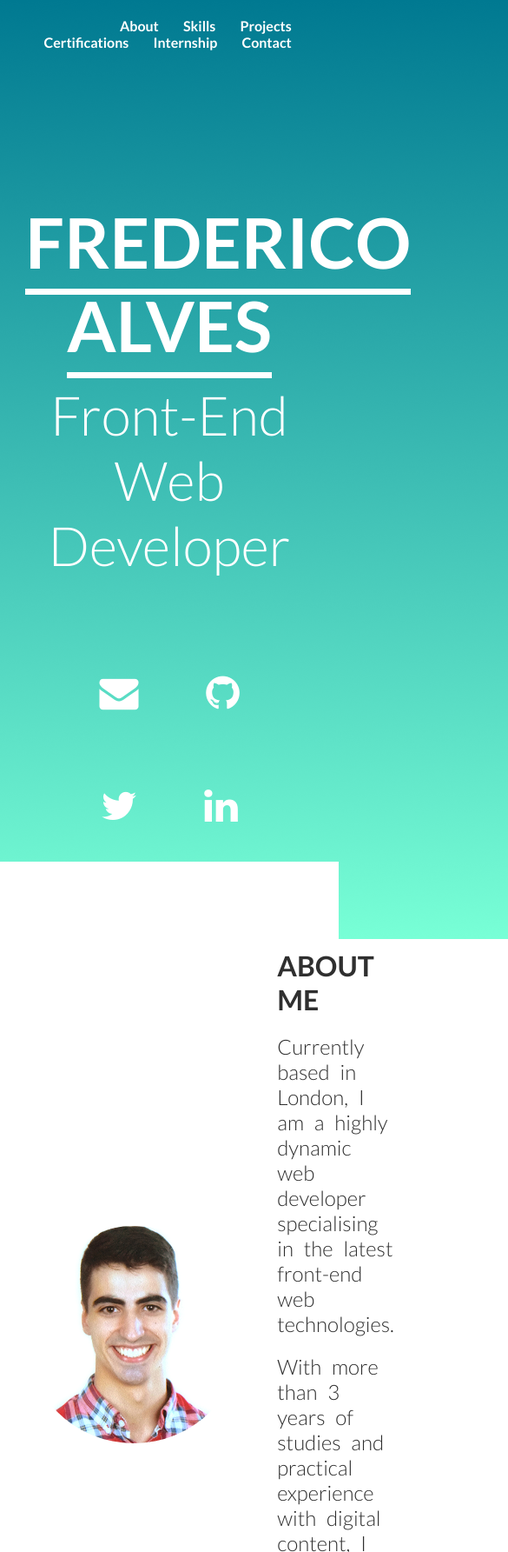
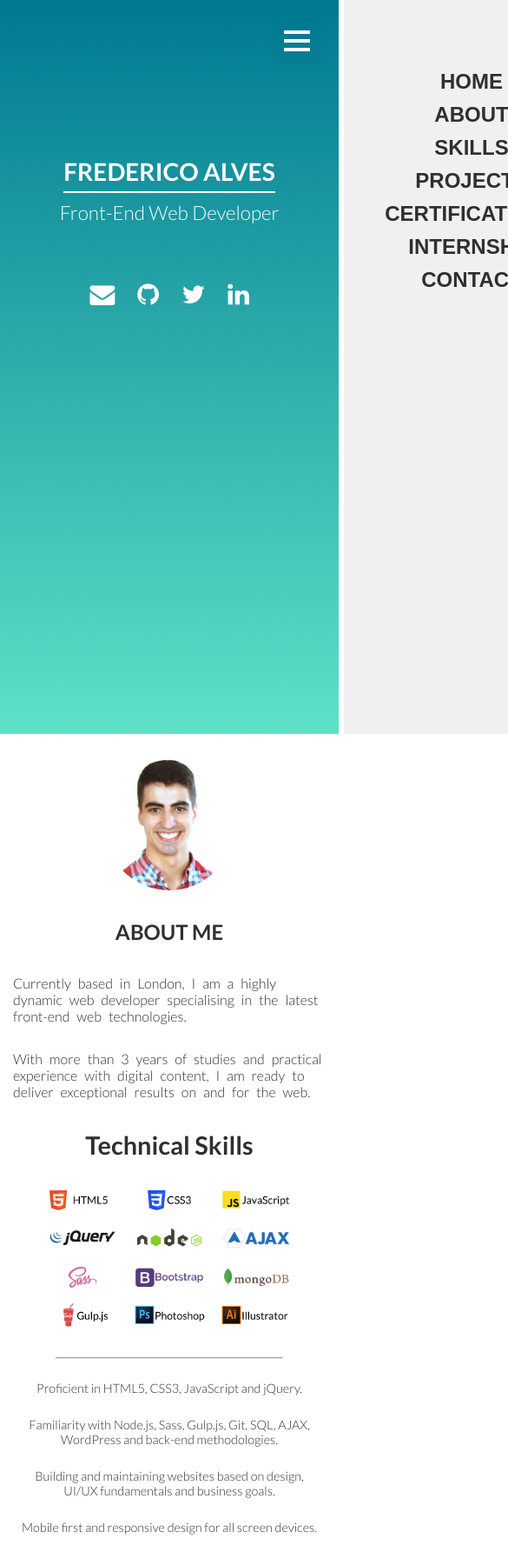
Before and after one commit to frederico-alves/home, a plain HTML site: page index.html in a window 390 px wide. Shown: the top 1785 px of the page at 87% size, 585 px wide, since content can reach past the window. Drawn offline with nearby package versions, Linux system fonts and the light colour scheme.

Commit message:
Mobile Responsive

```diff
--- a/css/style.css
+++ b/css/style.css
@@ -25,24 +25,113 @@ body {
   margin: auto;
   width: 70%; }
 
-nav {
+.itemZOOM * {
+  transition: all 0.15s ease-in-out; }
+
+.itemZOOM {
+  transform: translate(0%, 0%) scale(0.9);
+  transition: transform 300ms 0ms cubic-bezier(0.6, -0.28, 0.735, 0.045); }
+
+.itemZOOM:hover {
+  transform: translate(0%, 0%) scale(1.3);
+  transition: transform 300ms 100ms cubic-bezier(0.175, 0.885, 0.32, 1.275); }
+
+.nav {
+  z-index: 1000000000; }
+
+.btn {
+  width: 35px;
+  height: 35px;
+  padding: 10px;
+  background-color: #017a91;
+  background-image: url("../img/tests/gradient.jpg");
   position: fixed;
-  z-index: 100000;
-  background-image: url("../img/tests/gradient.jpg");
-  width: 100%;
-  padding-top: 20px;
-  padding-bottom: 20px;
-  text-align: right;
-  color: white; }
-  nav li {
-    display: inline-block;
-    margin-right: 25px; }
-    nav li a {
-      text-decoration: none;
-      color: white;
-      font-weight: 700; }
-    nav li a:hover {
-      text-decoration: underline; }
+  right: 20px;
+  top: 20px;
+  cursor: pointer;
+  transition: all 0.5s; }
+
+.btn span {
+  width: 30px;
+  height: 4px;
+  background: #fff;
+  position: absolute;
+  top: 45%;
+  left: 22%;
+  transition: all 0.5s; }
+
+.btn span:before {
+  content: "";
+  position: absolute;
+  background: #fff;
+  width: 30px;
+  height: 4px;
+  top: -10px;
+  left: 0px;
+  transition: all 0.5s; }
+
+.btn span:after {
+  content: "";
+  position: absolute;
+  background: #fff;
+  width: 30px;
+  height: 4px;
+  top: 10px;
+  left: 0px;
+  transition: all 0.5s; }
+
+.nav {
+  width: 294px;
+  height: 100vh;
+  background-color: #f0f0f0;
+  position: fixed;
+  right: -300px;
+  top: 0;
+  transition: all 0.5s;
+  user-select: none; }
+
+.nav ul {
+  list-style: none;
+  padding: 75px 0px; }
+
+.nav ul li {
+  color: #fff;
+  font-size: 24px;
+  text-transform: uppercase;
+  font-family: arial;
+  font-weight: bold;
+  padding: 5px 0;
+  cursor: pointer;
+  text-align: center; }
+
+.nav ul li:hover {
+  background: #77fed5; }
+
+.nav a {
+  text-decoration: none;
+  color: #2f2f2f; }
+
+.active {
+  right: 0;
+  transition: all 0.5s; }
+
+.btn-slide {
+  transform: translateX(-220px);
+  transition: all 0.5s; }
+
+.btn.btn-slide span {
+  background: transparent;
+  transition: all 0.5s; }
+
+.btn.btn-slide span:before {
+  transform: rotate(45deg);
+  top: 0;
+  transition: all 0.5s; }
+
+.btn.btn-slide span:after {
+  transform: rotate(-45deg);
+  top: 0;
+  transition: all 0.5s; }
 
 .a1 {
   min-height: 100vh;
@@ -327,13 +416,15 @@ nav {
   display: block;
   color: #2f2f2f;
   font-size: 1.5em;
-  min-height: 370px;
+  min-height: 300px;
   background-color: white; }
   .g7 h1 {
     padding-top: 40px;
     padding-bottom: 0px;
-    margin-bottom: 0;
+    margin-bottom: 30px;
     text-align: center; }
+  .g7 ul {
+    text-align: left; }
   .g7 .flex-container {
     display: flex;
     flex-wrap: wrap;
@@ -344,8 +435,7 @@ nav {
     margin: 0 auto;
     padding: 0; }
   .g7 .flex-item {
-    padding: 15px 15px;
-    margin-right: 10px; }
+    padding: 10px; }
   .g7 a {
     color: #2f2f2f;
     text-decoration: none;
@@ -372,13 +462,94 @@ footer {
   footer a {
     color: white; }
 
-.itemZOOM * {
-  transition: all 0.15s ease-in-out; }
-
-.itemZOOM {
-  transform: translate(0%, 0%) scale(0.9);
-  transition: transform 300ms 0ms cubic-bezier(0.6, -0.28, 0.735, 0.045); }
-
-.itemZOOM:hover {
-  transform: translate(0%, 0%) scale(1.3);
-  transition: transform 300ms 100ms cubic-bezier(0.175, 0.885, 0.32, 1.275); }
+@media screen and (max-width: 819px) {
+  .container, .xsm-container {
+    width: 100%; }
+  #home h1 {
+    font-size: 0.7em;
+    padding-top: 180px; }
+    #home h1 span {
+      border-bottom: 2px solid white; }
+  #home h2 {
+    font-size: 1.4em; }
+  #home ul {
+    margin-top: 0; }
+    #home ul li {
+      padding: 10px;
+      font-size: 2em; }
+  #about .flex-container {
+    flex-direction: column;
+    padding-top: 30px;
+    padding-bottom: 20px; }
+  #about img {
+    max-width: 150px;
+    margin-right: 0;
+    margin-bottom: 30px; }
+  #about h1 {
+    text-align: center;
+    font-size: 1.5em; }
+  #about p {
+    margin: 0;
+    padding: 15px;
+    font-size: 1em; }
+  #skills {
+    display: block;
+    min-height: 500px; }
+    #skills h1 {
+      font-size: 1.2em; }
+    #skills .flex-container .item {
+      padding: 5px; }
+    #skills .flex-container img {
+      max-width: 90px; }
+    #skills li {
+      font-size: 0.9em;
+      margin-bottom: 25px;
+      margin-left: 20px;
+      margin-right: 20px; }
+    #skills hr {
+      max-width: 260px; }
+  #project h1 {
+    margin: 0 5px;
+    font-size: 2.3em; }
+  #certifications h1 {
+    font-size: 2em; }
+  #internship {
+    display: block;
+    min-height: 500px; }
+    #internship hr,
+    #internship section {
+      display: none; }
+    #internship h1 {
+      padding-top: 15px;
+      margin-left: 15px;
+      margin-bottom: 25px;
+      font-size: 1.9em; }
+    #internship h3 {
+      font-size: 1em;
+      margin-left: 15px; }
+    #internship h6 {
+      margin-left: 15px; }
+    #internship p {
+      margin: 0 15px;
+      font-size: 1em; }
+  #contact {
+    min-height: 300px;
+    display: block; }
+    #contact h1 {
+      padding-top: 20px;
+      font-size: 2em; }
+    #contact .flex-container {
+      display: inline-block; }
+    #contact .flex-item {
+      padding: 0;
+      margin: 0; }
+    #contact ul {
+      font-size: 0.6em;
+      margin: 0;
+      padding: 0; }
+  footer {
+    text-align: left;
+    min-height: 40px;
+    padding-left: 30px; }
+    footer #right {
+      float: left; } }
--- a/index.html
+++ b/index.html
@@ -13,7 +13,9 @@
     <header>
         <nav>
             <div class="container">
+                <div class="nav">
                     <ul>
+                        <li><a href="#home">Home</a></li>
                         <li><a href="#about">About</a></li>
                         <li><a href="#skills">Skills</a></li>
                         <li><a href="#project">Projects</a></li>
@@ -21,11 +23,13 @@
                         <li><a href="#internship">Internship</a></li>
                         <li><a href="#contact">Contact</a></li>
                     </ul>
+                    <div class="btn">
+                        <span></span>
+                    </div>
+                </div>
             </div>
         </nav>
-        <div id="home">
 
-        </div>
     </header>
 
     <div id="home" class="a1">
@@ -261,7 +265,7 @@
     <div id="contact" class="g7">
         <div class="container">
             <h1>Contact</h1>
-            <div class="sm-container">
+            <div class="container">
                 <div class="flex-container">
 
                     <!-- <div class="flex-item">
@@ -307,7 +311,7 @@
         </div>
     </div>
     <footer>
-        <div class="xsm-container">
+        <div class="container">
             <h3>Created By <a href="https://github.com/fredericoAlvesJS">Frederico Alves</a></h3>
             <div id="right"><h3>Made with love in London 2017</h3></div>
 
@@ -349,6 +353,18 @@
 src="https://code.jquery.com/jquery-2.2.4.min.js"
 integrity="sha256-BbhdlvQf/xTY9gja0Dq3HiwQF8LaCRTXxZKRutelT44="
 crossorigin="anonymous"></script>
+
+<!-- //===== MENU HAMBURGER ======= -->
+<script>
+$(document).ready(function(){
+        $(".btn").click(function(){
+          $(".nav").toggleClass("active");
+          $(this).toggleClass("btn-slide");
+        });
+     });
+     </script>
+<!-- //!===== MENU HAMBURGER ======= -->
+
 
 
     <script>
```
Lines whose indentation alone changed are shown as unchanged.
